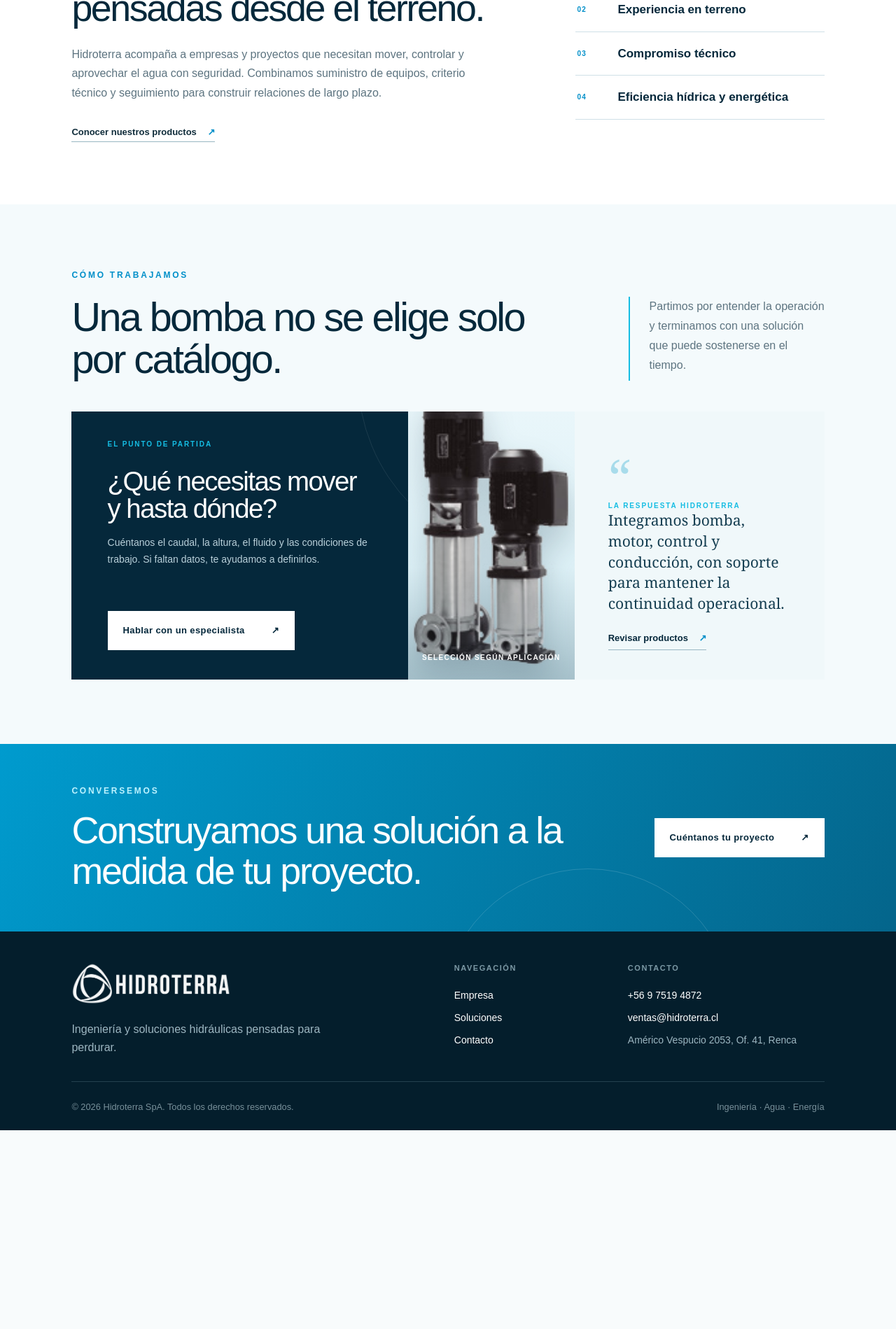
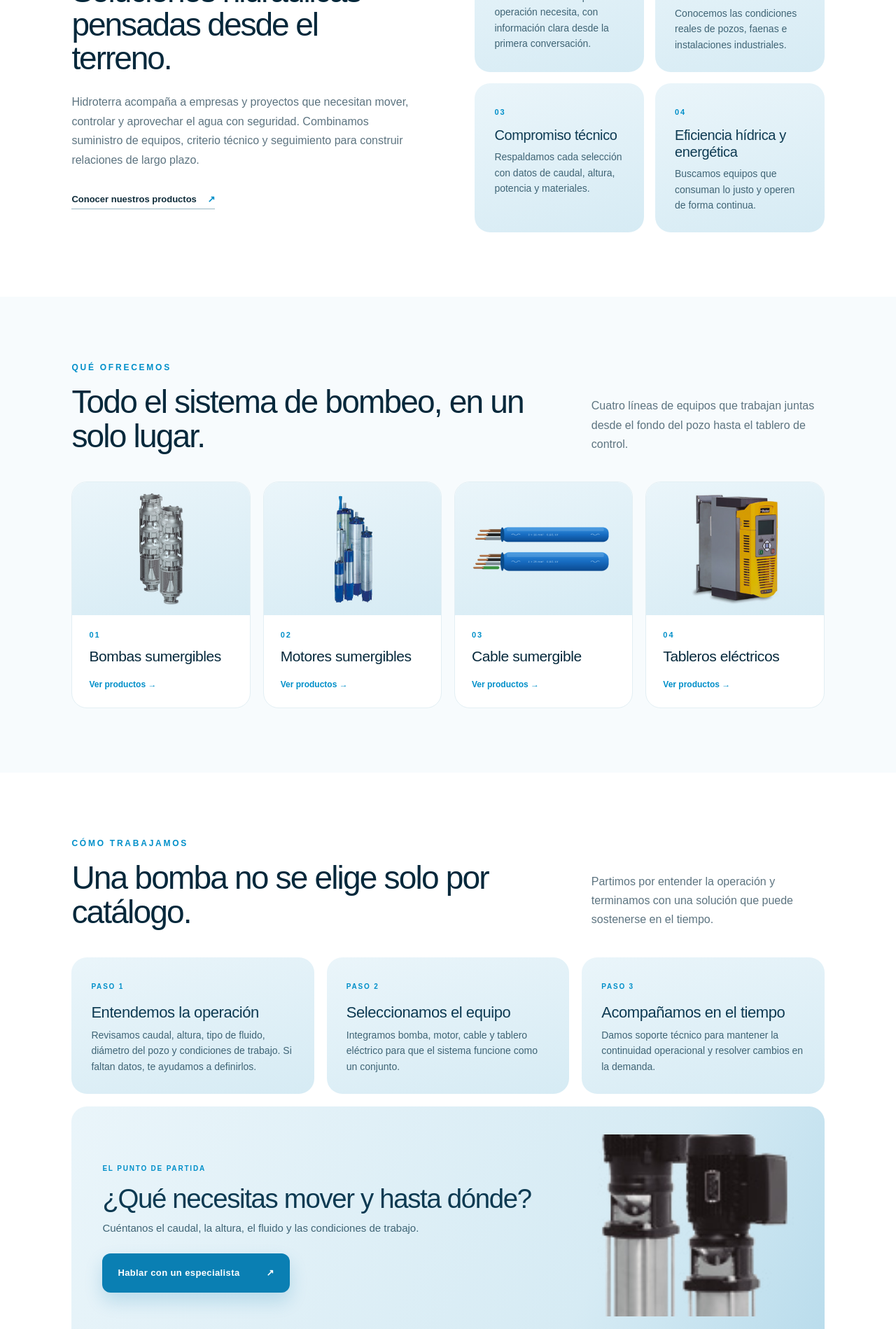
Before and after one commit to rodark99/Hidroterra-page, a Next.js app: page /empresa in a window 1280 px wide. Shown: the part 720-2619 px from the top of the page at 70% size. Before the commit the page ends 2335 px from the top, so only its background shows below. Built offline with nearby package versions, Linux system fonts and the light colour scheme.

Commit message:
Empresa y Soluciones con paleta suave y nueva distribución; botones en azul medio
Co-Authored-By: Claude Opus 5.5 <noreply@anthropic.com>
Claude-Session: https://claude.ai/code/session_016iLmevAzpMLamSXyWzGzGS

```diff
--- a/app/empresa/page.tsx
+++ b/app/empresa/page.tsx
@@ -1,10 +1,22 @@
 import type { Metadata } from "next";
 import Link from "next/link";
 import { ContactBand, PageHero, PageShell } from "../components";
+import { productFamilies } from "../catalog-data";
 
 export const metadata: Metadata = { title: "Empresa", description: "Conoce la historia, el compromiso y los valores de Hidroterra." };
 
-const principles = ["Confianza", "Experiencia en terreno", "Compromiso técnico", "Eficiencia hídrica y energética"];
+const principles = [
+  { title: "Confianza", text: "Recomendamos lo que la operación necesita, con información clara desde la primera conversación." },
+  { title: "Experiencia en terreno", text: "Conocemos las condiciones reales de pozos, faenas e instalaciones industriales." },
+  { title: "Compromiso técnico", text: "Respaldamos cada selección con datos de caudal, altura, potencia y materiales." },
+  { title: "Eficiencia hídrica y energética", text: "Buscamos equipos que consuman lo justo y operen de forma continua." },
+];
+
+const steps = [
+  { title: "Entendemos la operación", text: "Revisamos caudal, altura, tipo de fluido, diámetro del pozo y condiciones de trabajo. Si faltan datos, te ayudamos a definirlos." },
+  { title: "Seleccionamos el equipo", text: "Integramos bomba, motor, cable y tablero eléctrico para que el sistema funcione como un conjunto." },
+  { title: "Acompañamos en el tiempo", text: "Damos soporte técnico para mantener la continuidad operacional y resolver cambios en la demanda." },
+];
 
 export default function EmpresaPage() {
   return (
@@ -25,49 +37,64 @@ export default function EmpresaPage() {
             Conocer nuestros productos <span>↗</span>
           </Link>
         </div>
-        <div className="company-summary__principles" aria-label="Principios de Hidroterra">
+        <div className="principle-grid" aria-label="Principios de Hidroterra">
           {principles.map((principle, index) => (
-            <div key={principle}>
-              <span>{String(index + 1).padStart(2, "0")}</span>
-              <strong>{principle}</strong>
-            </div>
+            <article className="soft-card principle-card" key={principle.title}>
+              <span className="soft-card__number">{String(index + 1).padStart(2, "0")}</span>
+              <h3>{principle.title}</h3>
+              <p>{principle.text}</p>
+            </article>
           ))}
         </div>
       </section>
 
-      <section className="buying-support buying-support--company section">
-        <div className="buying-support__head">
+      <section className="offer section" aria-labelledby="offer-title">
+        <div className="section-head">
+          <div>
+            <p className="eyebrow">Qué ofrecemos</p>
+            <h2 id="offer-title">Todo el sistema de bombeo, en un solo lugar.</h2>
+          </div>
+          <p>Cuatro líneas de equipos que trabajan juntas desde el fondo del pozo hasta el tablero de control.</p>
+        </div>
+        <div className="offer-grid">
+          {productFamilies.map((family) => (
+            <Link className="offer-card" href={`/soluciones/${family.slug}`} key={family.slug}>
+              <div className="offer-card__media"><img src={family.coverImage} alt="" /></div>
+              <span className="soft-card__number">{family.number}</span>
+              <h3>{family.shortTitle}</h3>
+              <span className="offer-card__link">Ver productos <b>→</b></span>
+            </Link>
+          ))}
+        </div>
+      </section>
+
+      <section className="process section" aria-labelledby="process-title">
+        <div className="section-head">
           <div>
             <p className="eyebrow">Cómo trabajamos</p>
-            <h2>Una bomba no se elige solo por catálogo.</h2>
+            <h2 id="process-title">Una bomba no se elige solo por catálogo.</h2>
           </div>
-          <div className="buying-support__intro">
-            <p>Partimos por entender la operación y terminamos con una solución que puede sostenerse en el tiempo.</p>
-          </div>
+          <p>Partimos por entender la operación y terminamos con una solución que puede sostenerse en el tiempo.</p>
         </div>
-
-        <div className="buying-support__brief">
-          <div className="buying-support__question">
-            <span className="buying-support__label">El punto de partida</span>
-            <h3>¿Qué necesitas mover y hasta dónde?</h3>
-            <p>Cuéntanos el caudal, la altura, el fluido y las condiciones de trabajo. Si faltan datos, te ayudamos a definirlos.</p>
-            <Link className="button button--light" href="/contacto">
-              Hablar con un especialista <span>↗</span>
-            </Link>
-          </div>
-
-          <div className="buying-support__equipment" aria-hidden="true">
+        <div className="process-grid">
+          {steps.map((step, index) => (
+            <article className="soft-card process-card" key={step.title}>
+              <span className="process-card__step">Paso {index + 1}</span>
+              <h3>{step.title}</h3>
+              <p>{step.text}</p>
+            </article>
+          ))}
+          <article className="process-cta">
+            <div>
+              <span className="process-card__step">El punto de partida</span>
+              <h3>¿Qué necesitas mover y hasta dónde?</h3>
+              <p>Cuéntanos el caudal, la altura, el fluido y las condiciones de trabajo.</p>
+              <Link className="button button--primary" href="/contacto">
+                Hablar con un especialista <span>↗</span>
+              </Link>
+            </div>
             <img src="/productos/bombas-verticales.png" alt="" />
-            <span>Selección según aplicación</span>
-          </div>
-
-          <div className="buying-support__answer">
-            <span className="buying-support__label">La respuesta Hidroterra</span>
-            <p>Integramos bomba, motor, control y conducción, con soporte para mantener la continuidad operacional.</p>
-            <Link className="arrow-link" href="/soluciones">
-              Revisar productos <span>↗</span>
-            </Link>
-          </div>
+          </article>
         </div>
       </section>
 
--- a/app/globals.css
+++ b/app/globals.css
@@ -791,3 +791,105 @@ to{transform:translate(50%,-50%) rotate(360deg)}
 .rail-card__media{background:#fff}
 .rail-card--intro img,.model-category img{mix-blend-mode:multiply;filter:none}
 .rail-card__media img{filter:none}
+
+/* ===== Paleta suave en todo el sitio (Empresa, Soluciones, Contacto) ===== */
+:root{--action:#0a7fb3;--action-hover:#086a96}
+.button{border-radius:12px}
+.button--primary,.contact-form__submit{background:var(--action);color:#fff;box-shadow:0 12px 26px rgba(10,127,179,.2)}
+.button--primary:hover,.contact-form__submit:hover{background:var(--action-hover)}
+.contact-form__submit{border-radius:12px}
+.nav-contact{background:var(--action)!important;color:#fff!important;border-radius:12px}
+.nav-contact:hover{background:var(--action-hover)!important}
+.contact-form{border-radius:22px;box-shadow:0 20px 50px rgba(13,58,82,.08);border:1px solid #e3eff4}
+.contact-form input:not([type=checkbox]),.contact-form select,.contact-form textarea{border-radius:10px}
+
+/* Encabezado de sección reutilizable */
+.section-head{max-width:1220px;margin:0 auto 40px;display:grid;grid-template-columns:minmax(0,1.2fr) minmax(260px,.6fr);gap:6vw;align-items:end}
+.section-head h2{margin:16px 0 0;font-size:clamp(32px,3.6vw,52px);line-height:1.06;letter-spacing:-.04em;color:var(--navy)}
+.section-head>p{margin:0;color:var(--muted);font-size:16px;line-height:1.7}
+
+/* Tarjetas suaves */
+.soft-card{border-radius:22px;background:linear-gradient(165deg,var(--soft-1),var(--soft-2));color:var(--soft-ink);padding:28px}
+.soft-card h3{margin:10px 0 8px;font-size:20px;letter-spacing:-.02em;line-height:1.2}
+.soft-card p{margin:0;font-size:14px;line-height:1.6;color:#3f6475}
+.soft-card__number{font-size:11px;letter-spacing:.18em;font-weight:800;color:var(--blue)}
+
+/* Empresa */
+.company-summary{grid-template-columns:minmax(0,1fr) minmax(0,1fr);gap:clamp(40px,6vw,90px)}
+.company-summary__copy h2{font-size:clamp(34px,3.6vw,52px)}
+.principle-grid{display:grid;grid-template-columns:1fr 1fr;gap:16px}
+.offer{background:#f7fbfd}
+.offer-grid{max-width:1220px;margin:0 auto;display:grid;grid-template-columns:repeat(4,minmax(0,1fr));gap:18px}
+.offer-card{display:flex;flex-direction:column;gap:6px;padding:0 0 24px;border-radius:22px;background:#fff;border:1px solid #e3eff4;color:var(--navy);overflow:hidden;transition:transform .35s,box-shadow .35s}
+.offer-card:hover,.offer-card:focus-visible{transform:translateY(-6px);box-shadow:0 22px 40px rgba(13,58,82,.12);outline:none}
+.offer-card__media{height:190px;margin-bottom:14px;display:grid;place-items:center;background:linear-gradient(165deg,var(--soft-1),var(--soft-2))}
+.offer-card__media img{max-width:80%;max-height:160px;object-fit:contain;mix-blend-mode:multiply}
+.offer-card>.soft-card__number,.offer-card h3,.offer-card__link{padding:0 24px}
+.offer-card h3{margin:0;font-size:21px;letter-spacing:-.02em}
+.offer-card__link,.family-card__link{margin-top:auto;padding-top:10px;font-size:12px;font-weight:800;color:var(--blue)}
+.offer-card__link b,.family-card__link b{display:inline-block;transition:transform .3s}
+.offer-card:hover .offer-card__link b,.family-card:hover .family-card__link b{transform:translateX(4px)}
+.process{background:#fff}
+.process-grid{max-width:1220px;margin:0 auto;display:grid;grid-template-columns:repeat(3,minmax(0,1fr));gap:18px}
+.process-card__step{font-size:10px;letter-spacing:.18em;text-transform:uppercase;font-weight:800;color:var(--blue)}
+.process-card h3{font-size:22px;margin-top:14px}
+.process-cta{grid-column:1/-1;display:grid;grid-template-columns:minmax(0,1fr) 300px;align-items:center;gap:30px;padding:40px 44px;border-radius:22px;background:linear-gradient(120deg,var(--soft-1),var(--soft-2) 70%,var(--soft-3));color:var(--soft-ink);overflow:hidden}
+.process-cta h3{margin:12px 0 10px;font-size:clamp(28px,3vw,40px);letter-spacing:-.035em;line-height:1.08}
+.process-cta p{margin:0 0 24px;color:#3f6475;font-size:15px;line-height:1.6}
+.process-cta img{width:100%;height:260px;object-fit:cover;border-radius:16px}
+.buying-support,.buying-support--company{display:none}
+
+/* Soluciones */
+.catalog-hero__media{background:none;padding:48px clamp(24px,5vw,64px) 48px 0}
+.catalog-hero__media:after{display:none}
+.catalog-hero__media img{border-radius:22px;box-shadow:0 22px 45px rgba(13,58,82,.16);width:78%;height:56%}
+.catalog-hero__media img:first-child{left:0;top:48px}
+.catalog-hero__media img:last-child{right:clamp(24px,5vw,64px);bottom:48px;filter:none}
+.catalog-section{background:#fff}
+.family-grid{max-width:1220px;margin:0 auto;display:grid;grid-template-columns:repeat(2,minmax(0,1fr));gap:20px}
+.family-card{display:grid;grid-template-columns:44% minmax(0,1fr);border-radius:22px;overflow:hidden;background:#f5fafc;border:1px solid #e3eff4;color:var(--navy);transition:transform .35s,box-shadow .35s}
+.family-card:hover,.family-card:focus-visible{transform:translateY(-6px);box-shadow:0 22px 40px rgba(13,58,82,.12);outline:none}
+.family-card__media{display:grid;place-items:center;padding:24px;background:linear-gradient(165deg,var(--soft-1),var(--soft-2))}
+.family-card__media img{width:100%;max-height:220px;object-fit:contain;mix-blend-mode:multiply;transition:transform .45s}
+.family-card:hover .family-card__media img{transform:scale(1.05)}
+.family-card__body{padding:28px 28px 26px;display:flex;flex-direction:column;gap:8px}
+.family-card__body h2{margin:0;font-size:26px;letter-spacing:-.025em;line-height:1.15}
+.family-card__body p{margin:0;font-size:14px;line-height:1.6;color:var(--muted)}
+.family-card__body ul{list-style:none;margin:8px 0 6px;padding:0;display:flex;flex-wrap:wrap;gap:6px}
+.family-card__body li{font-size:11.5px;font-weight:700;padding:6px 10px;border-radius:999px;background:var(--soft-1);color:var(--soft-ink)}
+.catalog-support{display:block;background:#fff;padding-top:0}
+.catalog-support__box{max-width:1220px;margin:0 auto;display:grid;grid-template-columns:minmax(0,1.2fr) minmax(260px,.8fr);gap:40px;align-items:center;padding:clamp(32px,4vw,52px);border-radius:22px;background:linear-gradient(120deg,var(--soft-1),var(--soft-2) 70%,var(--soft-3));color:var(--soft-ink)}
+.catalog-support__box h2{margin:14px 0 12px;font-size:clamp(30px,3.4vw,46px)}
+.catalog-support__box p:not(.eyebrow){margin:0 0 26px;color:#3f6475;font-size:15px;line-height:1.65}
+.catalog-support__box ul{list-style:none;margin:0;padding:0;display:grid;gap:10px}
+.catalog-support__box li{display:flex;gap:12px;align-items:center;padding:14px 18px;border-radius:14px;background:rgba(255,255,255,.7);font-size:14px;font-weight:700}
+.catalog-support__box li:before{content:"✓";display:grid;place-items:center;width:24px;height:24px;border-radius:50%;background:var(--action);color:#fff;font-size:12px;flex:none}
+
+/* Contacto: tarjetas suaves */
+.contact-workspace__aside{border-radius:22px;overflow:hidden}
+
+@media(max-width:1000px){
+  .offer-grid{grid-template-columns:repeat(2,minmax(0,1fr))}
+  .family-grid{grid-template-columns:1fr}
+}
+@media(max-width:800px){
+  .section-head,.company-summary,.catalog-support__box,.process-grid,.process-cta{grid-template-columns:1fr}
+  .section-head{gap:14px}
+  .process-cta{padding:30px 24px}
+  .process-cta img{height:220px}
+  .catalog-hero__media{padding:0 22px 30px}
+}
+@media(max-width:560px){
+  .principle-grid,.offer-grid{grid-template-columns:1fr}
+  .family-card{grid-template-columns:1fr}
+  .family-card__media{height:200px}
+  .catalog-hero__media img:first-child{top:0}
+  .catalog-hero__media img:last-child{bottom:30px;right:22px}
+}
+@media(max-width:560px){
+  .offer-grid{grid-template-columns:1fr 1fr;gap:12px}
+  .offer-card__media{height:130px}
+  .offer-card__media img{max-height:110px}
+  .offer-card>.soft-card__number,.offer-card h3,.offer-card__link{padding:0 14px}
+  .offer-card h3{font-size:16px}
+}
--- a/app/soluciones/page.tsx
+++ b/app/soluciones/page.tsx
@@ -7,6 +7,8 @@ export const metadata: Metadata = {
   title: "Productos y soluciones",
   description: "Catálogo de bombas sumergibles de pozo y desagüe, motores sumergibles, cable sumergible y tableros eléctricos de Hidroterra.",
 };
+
+const supportPoints = ["Caudal y altura de trabajo", "Potencia y voltaje", "Materiales según el fluido", "Configuración de control"];
 
 export default function SolucionesPage() {
   return (
@@ -25,7 +27,7 @@ export default function SolucionesPage() {
       </section>
 
       <section className="catalog-section section" id="catalogo">
-        <div className="catalog-section__head">
+        <div className="section-head">
           <div>
             <p className="eyebrow">Catálogo Hidroterra</p>
             <h2>Encuentra la solución que necesita tu operación.</h2>
@@ -33,28 +35,40 @@ export default function SolucionesPage() {
           <p>Selecciona una categoría para revisar sus modelos, especificaciones y aplicaciones recomendadas.</p>
         </div>
 
-        <div className="catalog-grid">
+        <div className="family-grid">
           {productFamilies.map((family) => (
-            <article className="catalog-card" key={family.slug}>
-              <Link className="catalog-card__image" href={`/soluciones/${family.slug}`} aria-label={`Conocer más sobre ${family.title}`}>
-                <span>{family.number}</span>
+            <Link className="family-card" href={`/soluciones/${family.slug}`} key={family.slug}>
+              <div className="family-card__media">
                 <img src={family.coverImage} alt={family.title} />
-              </Link>
-              <div className="catalog-card__body">
-                <p>{family.application}</p>
+              </div>
+              <div className="family-card__body">
+                <span className="soft-card__number">{family.number}</span>
                 <h2>{family.shortTitle}</h2>
                 <p>{family.description}</p>
-                <Link className="catalog-card__link" href={`/soluciones/${family.slug}`}>Conocer más <span>→</span></Link>
+                <ul aria-label="Equipos disponibles">
+                  {(family.categories?.length ? family.categories.map((category) => category.name.replace("Bombas sumergibles de ", "Bombas de ")) : family.models.map((model) => model.name)).map((name) => (
+                    <li key={name}>{name}</li>
+                  ))}
+                </ul>
+                <span className="family-card__link">Ver productos <b>→</b></span>
               </div>
-            </article>
+            </Link>
           ))}
         </div>
       </section>
 
       <section className="catalog-support section">
-        <div><p className="eyebrow">Asesoría técnica</p><h2>No necesitas elegir el equipo solo.</h2></div>
-        <p>Nuestro equipo puede ayudarte a definir caudal, altura, potencia, materiales y configuración según las condiciones reales de tu proyecto.</p>
-        <Link className="button button--primary" href="/contacto">Solicitar recomendación <span>↗</span></Link>
+        <div className="catalog-support__box">
+          <div>
+            <p className="eyebrow">Asesoría técnica</p>
+            <h2>No necesitas elegir el equipo solo.</h2>
+            <p>Nuestro equipo te ayuda a definir la configuración según las condiciones reales de tu proyecto.</p>
+            <Link className="button button--primary" href="/contacto">Solicitar recomendación <span>↗</span></Link>
+          </div>
+          <ul>
+            {supportPoints.map((point) => <li key={point}>{point}</li>)}
+          </ul>
+        </div>
       </section>
       <ContactBand title="¿Necesitas una cotización o una selección técnica?" />
     </PageShell>
```
